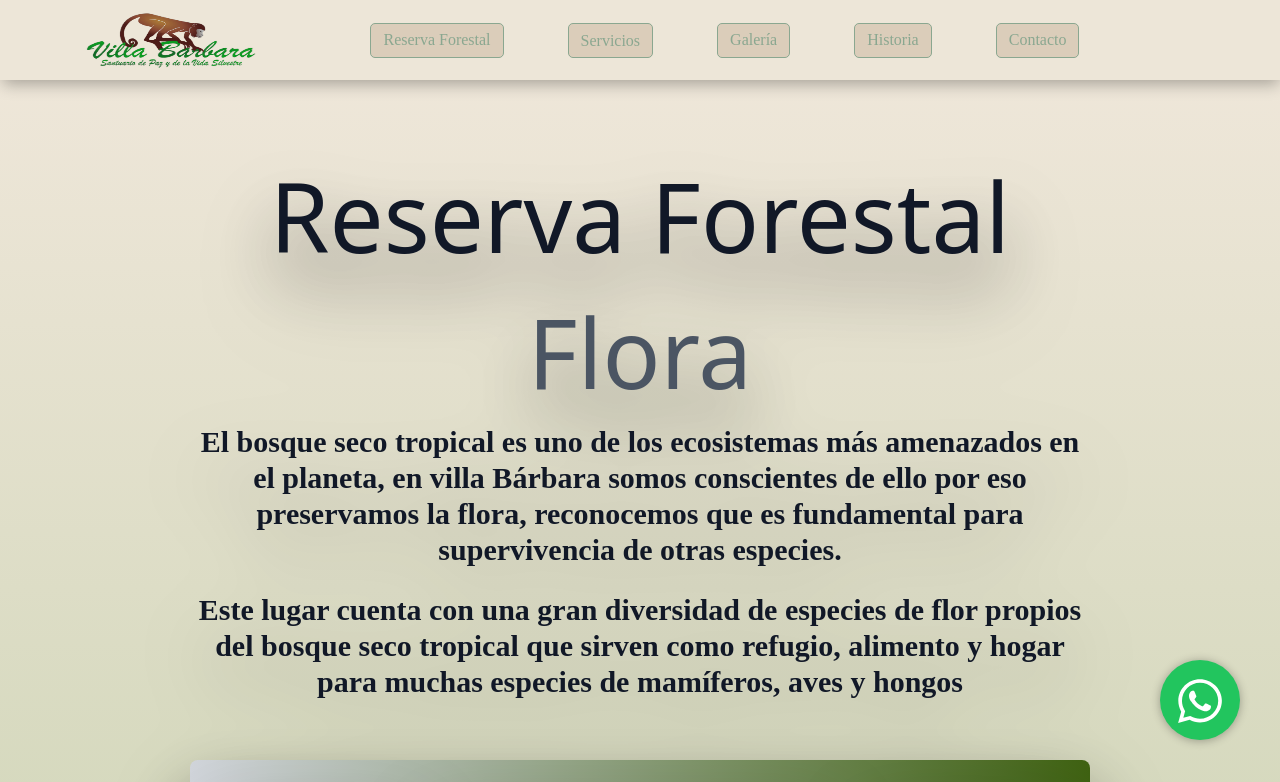
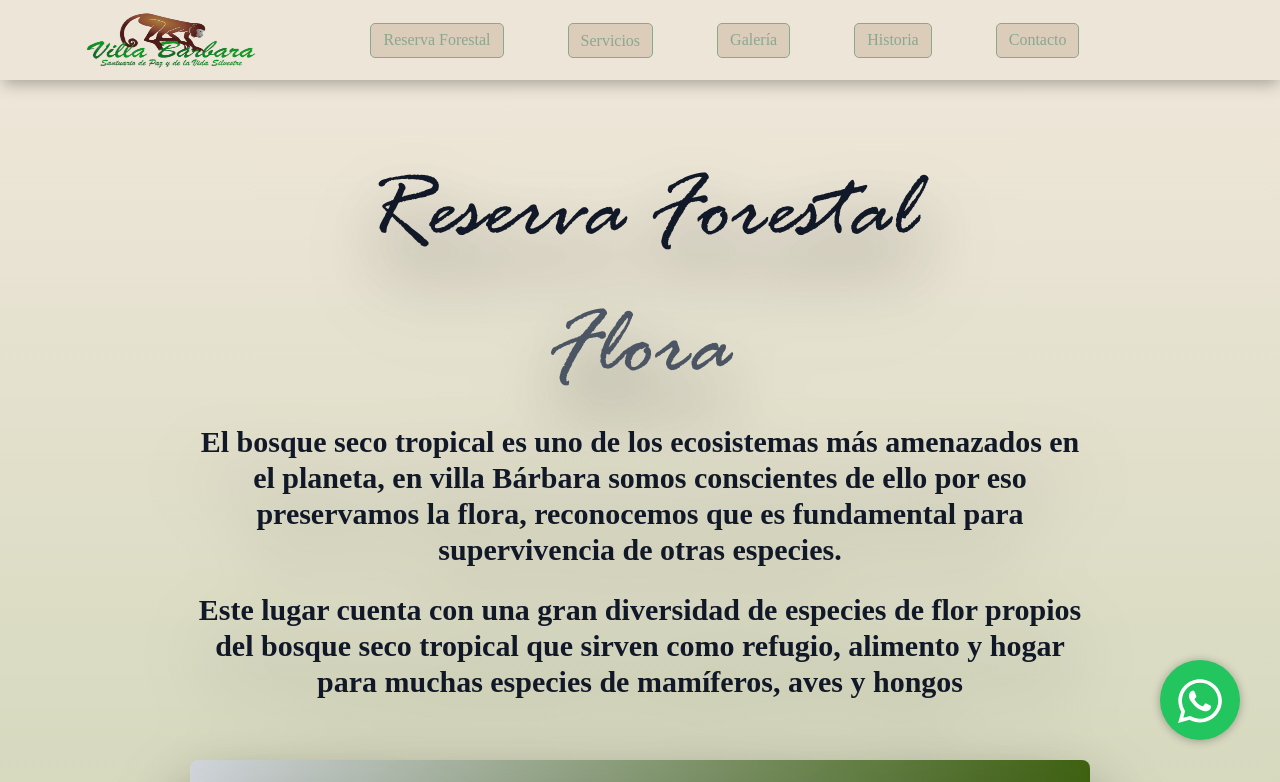
Before and after one commit to agusdellaquila/villa-barbara, a React (Create React App) app: page /reservoir in a window 1280 px wide. Shown: the top 782 px of the page. Built offline with nearby package versions, Linux system fonts and the light colour scheme; a web font is replaced by a local one.

Commit message:
arreglo de titulos

```diff
--- a/src/components/Galeria/Galeria.js
+++ b/src/components/Galeria/Galeria.js
@@ -3,7 +3,6 @@ import AOS from 'aos'
 import "aos/dist/aos.css"
 import Carousel from './Carousel/Carousel'
 import fauna from '../../../src/components/Galeria/Images/fauna.json'
-/* import flora from '../../../src/components/Galeria/Images/flora.json' */
 
 const captionStyle = {
     fontSize: '2em',
@@ -44,7 +43,7 @@ const Galeria = () => {
                     mt-20
                     text-5xl
                     md:text-8xl
-                    font-face-rage"
+                    rage-font"
                     data-aos="flip-left"
                     data-aos-duration="800"
                 >La Vida Animal en Villa Barbara</h2>
--- a/src/components/Reserva/Reserva.js
+++ b/src/components/Reserva/Reserva.js
@@ -23,7 +23,7 @@ const Reserva = () => {
                                 md:text-8xl
                                 text-center
                                 text-gray-900
-                                font-face-rage
+                                rage-font
                                 drop-shadow-[0_35px_35px_rgba(0,0,0,0.25)]"
                                 data-aos="flip-left"
                                 data-aos-duration="800"
@@ -37,7 +37,7 @@ const Reserva = () => {
                                 md:text-6xl
                                 text-center
                                 text-gray-600
-                                font-face-rage
+                                rage-font
                                 drop-shadow-[0_35px_35px_rgba(0,0,0,0.25)]"
                                 data-aos="zoom-in-down"
                                 data-aos-duration="800"
```
